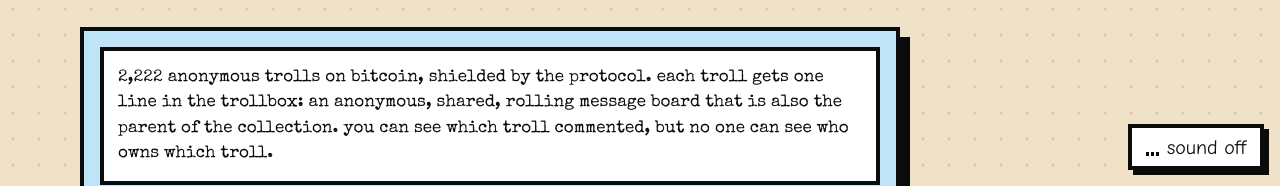
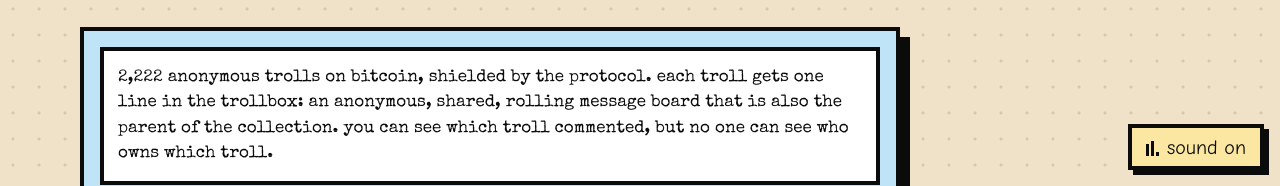
Before and after one commit to strangersolemn/trollbox, a plain HTML site: page collab.html in a window 1280 px wide. Shown: the part 614-800 px from the top of the page. Drawn offline with nearby package versions, Linux system fonts and the light colour scheme; a web font is replaced by a local one.

Commit message:
deploy 2026-10-15 22:54

```diff
--- a/collab.html
+++ b/collab.html
@@ -248,5 +248,5 @@ input:focus,textarea:focus{box-shadow:inset 0 0 0 3px var(--yellow)}
   check();
 })();
 </script>
-<script src="music.js"></script>
+<script src="music.js" data-autoplay></script>
 </body></html>
--- a/music.js
+++ b/music.js
@@ -24,6 +24,15 @@
     if (off) a.pause(); else play(); show();
   });
   a.addEventListener("playing", show); a.addEventListener("pause", show);
+  // data-autoplay (collab page, 2026-10-15, Solemn: "make it play"): sound starts on its own, or on the first tap / key / scroll if the browser blocks it
+  const auto = document.currentScript && document.currentScript.dataset.autoplay != null;
+  const start = () => { if (!off) return; off = false; a.play().then(show, () => { off = true; show(); }); };
+  if (auto) {
+    a.preload = "auto";
+    const first = e => { if (e && e.target && e.target.closest && e.target.closest("#tbMusic")) return;  ["pointerdown", "keydown", "touchstart", "wheel", "scroll"].forEach(ev => removeEventListener(ev, first, true)); start(); };
+    ["pointerdown", "keydown", "touchstart", "wheel", "scroll"].forEach(ev => addEventListener(ev, first, { capture: true, passive: true }));
+    off = false; a.play().then(() => { ["pointerdown", "keydown", "touchstart", "wheel", "scroll"].forEach(ev => removeEventListener(ev, first, true)); show(); }, () => { off = true; show(); });
+  }
   const mount = () => { document.body.appendChild(b); show(); };
   document.body ? mount() : addEventListener("DOMContentLoaded", mount);
 })();
```
